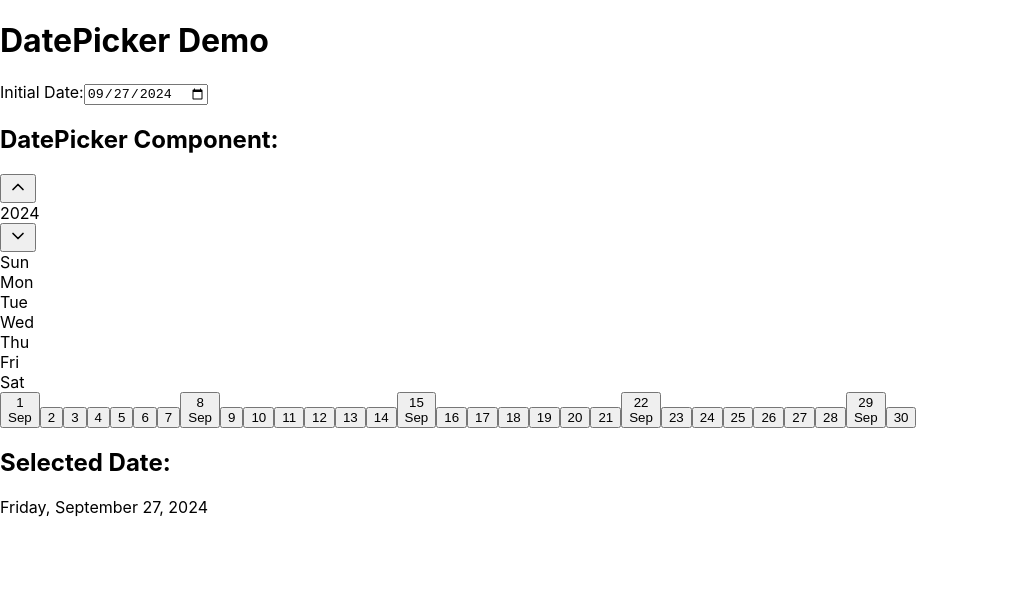
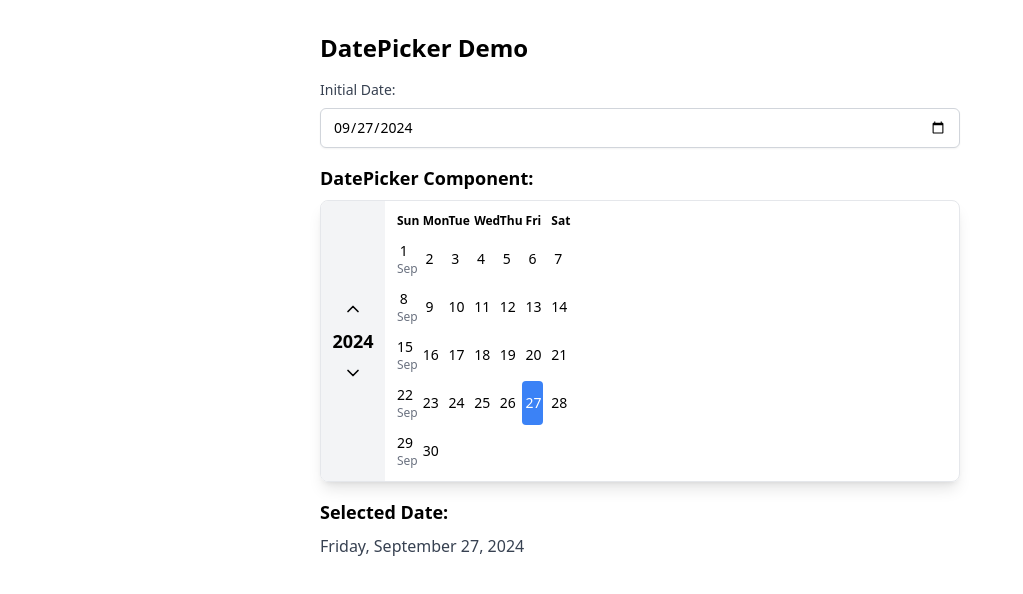
Before and after one commit to sushiljainam/date-picker, a React (Create React App) app: page / in a window 1280 px wide. Shown: the top 594 px of the page, without its empty margins (0-1023 px from the left). Built offline with nearby package versions, Linux system fonts and the light colour scheme.

Commit message:
css setup

```diff
--- a/src/index.css
+++ b/src/index.css
@@ -1,4 +1,7 @@
-body {
+@tailwind base;
+@tailwind components;
+@tailwind utilities;
+/* body {
   margin: 0;
   font-family: -apple-system, BlinkMacSystemFont, 'Segoe UI', 'Roboto', 'Oxygen',
     'Ubuntu', 'Cantarell', 'Fira Sans', 'Droid Sans', 'Helvetica Neue',
@@ -10,4 +13,4 @@ body {
 code {
   font-family: source-code-pro, Menlo, Monaco, Consolas, 'Courier New',
     monospace;
-}
+} */
--- a/tailwind.config.js
+++ b/tailwind.config.js
@@ -1,6 +1,8 @@
 /** @type {import('tailwindcss').Config} */
 module.exports = {
-  content: [],
+  content: [
+    "./src/**/*.{js,jsx,ts,tsx}",
+  ],
   theme: {
     extend: {},
   },
```
